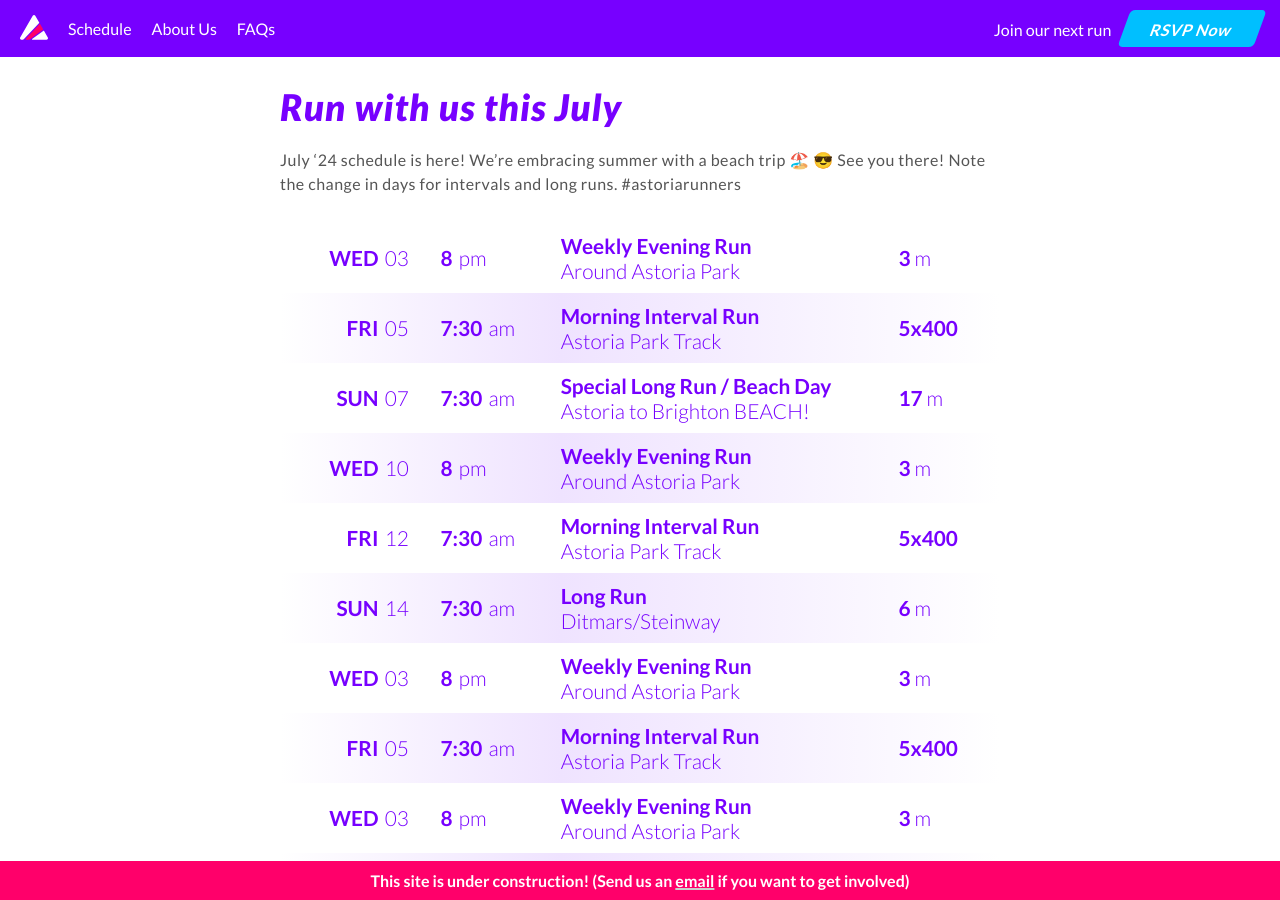
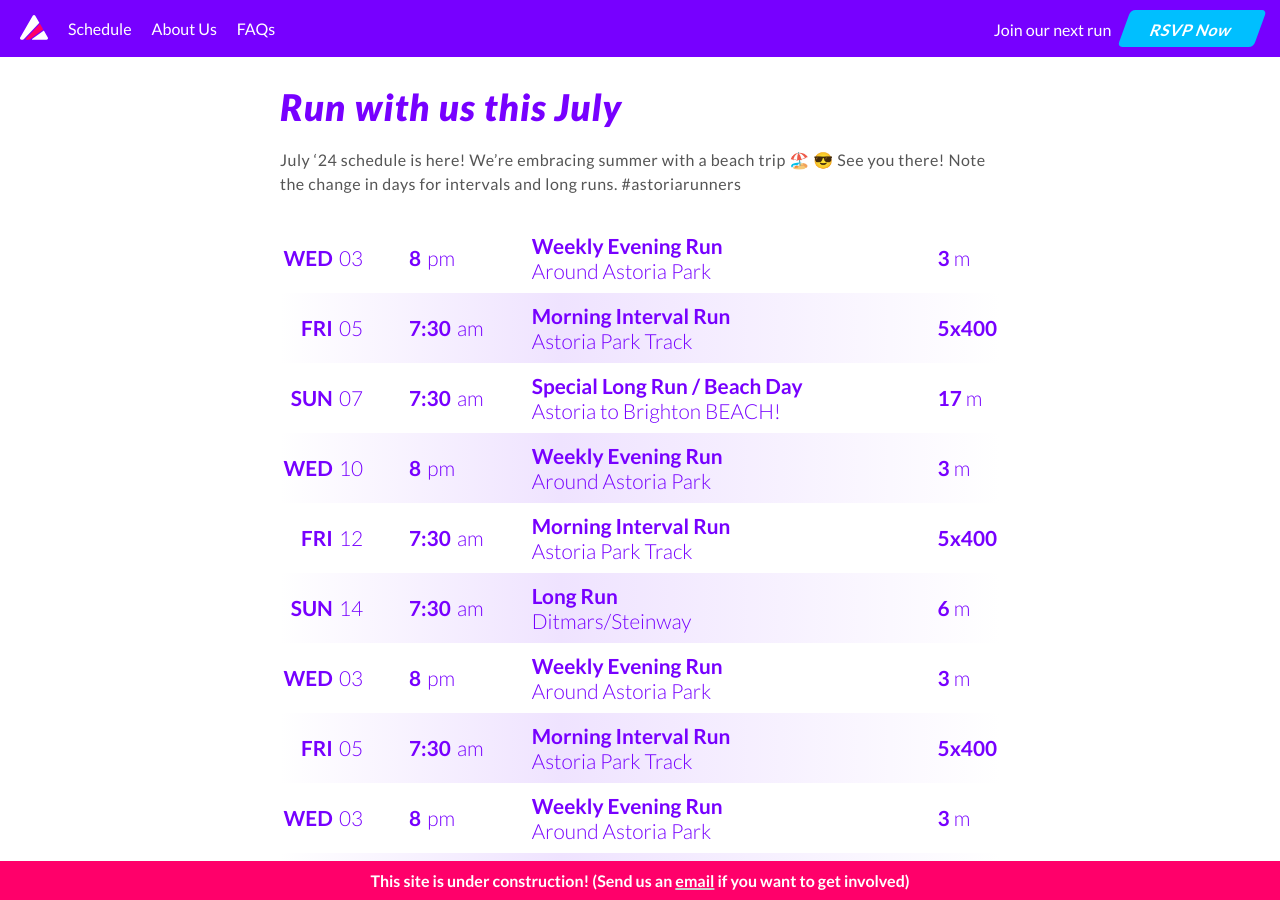
Before and after one commit to maxdug/astoriarunners, a Jekyll site: the page built from index.markdown, in a window 1280 px wide and 900 px high, scrolled down 640 px. Built offline with Jekyll 4.4.1, drawn with Linux system fonts in a browser that asks for light colours; nearby versions of some CDN libraries.

Commit message:
schedule update

```diff
--- a/styles/style.css
+++ b/styles/style.css
@@ -1193,13 +1193,13 @@ body.touch .footer-links a span {
   flex-direction: column;
   color: var(--ar-grape);
   font-weight: 300;
-  font-size: clamp(.8rem, 3.7vw, 1.3rem);
+  font-size: clamp(.7rem, 3.5vw, 1.3rem);
 }
 .row {
   display: flex;
   justify-content: space-between;
   align-items: center;
-  padding: 10px 20px;
+  padding: 10px 0;
 }
 .row:nth-child(even) {
   background: linear-gradient(270deg, rgba(255, 255, 255, 0.00) 0%, #EFE3FF 61%, rgba(255, 255, 255, 0.00) 100%);
@@ -1208,7 +1208,7 @@ body.touch .footer-links a span {
   font-weight: bold;
 }
 .date {
-  width: 16%;
+  width: 4em;
   display: flex;
   justify-content: flex-end;
   gap: .3em;
@@ -1219,17 +1219,16 @@ body.touch .footer-links a span {
 .time {
   display: flex;
   justify-content: flex-start;
-  width: 13%;
+  width: 3.7em;
   gap: .3em;
 }
 .run {
-  min-width: 45%;
-  max-width: 52%;
+  width: 50%;
   display: flex;
   flex-direction: column;
 }
 .distance {
-  width: 12%;
+  width: 3em;
 }
 
 /*
```
Also changed, not shown: 2 other files.
